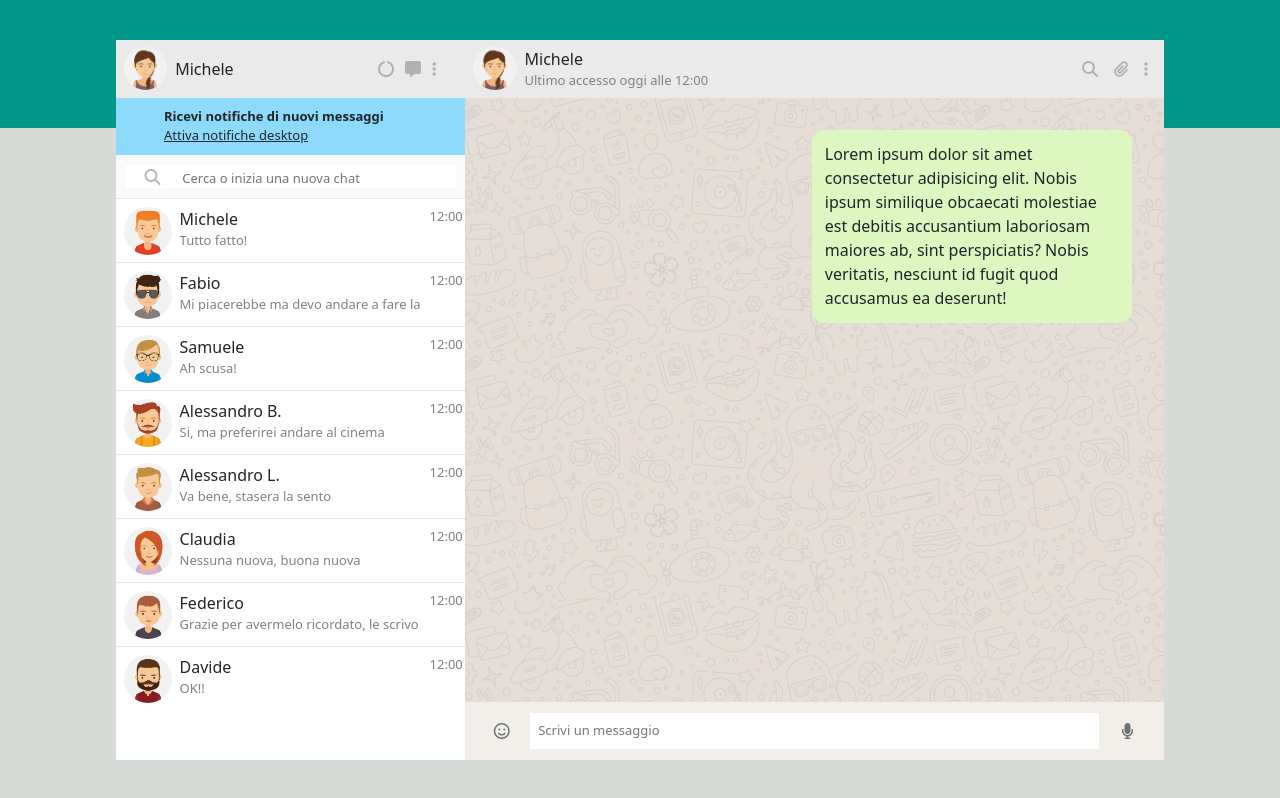
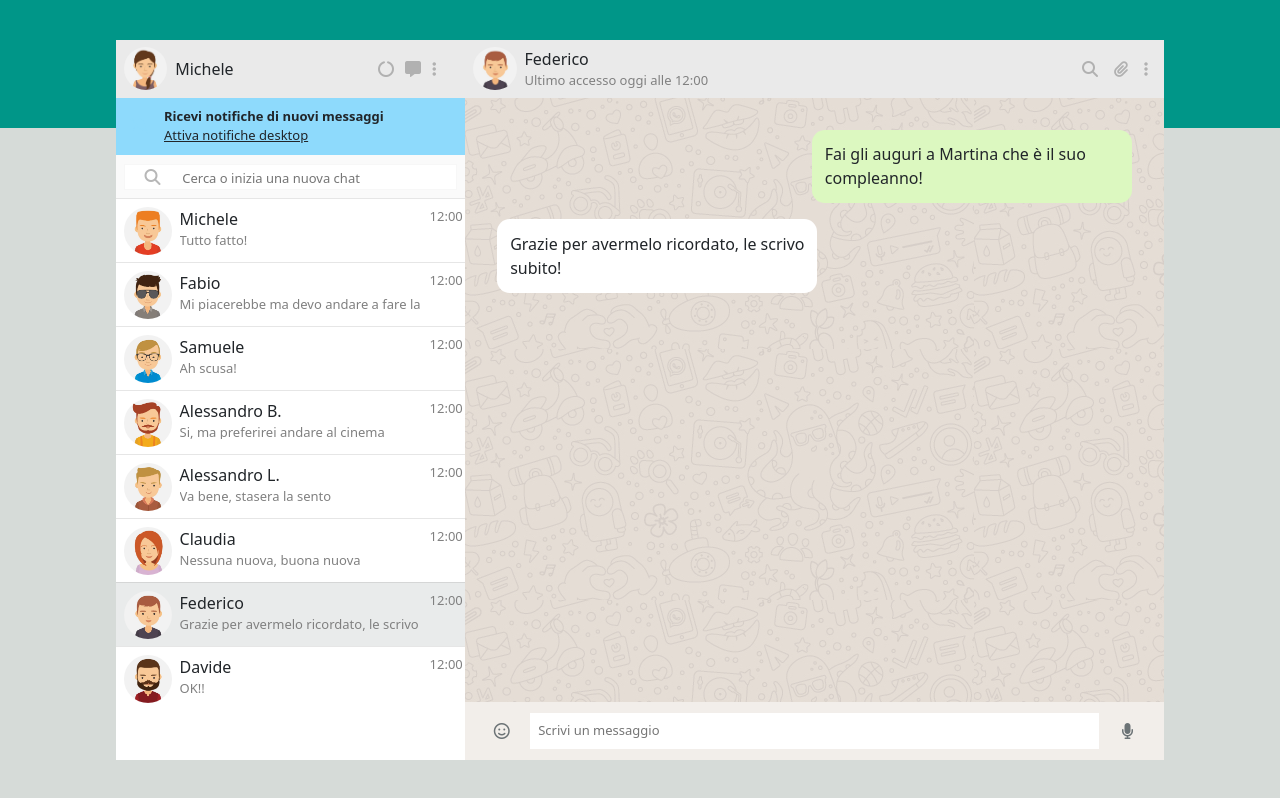
Before and after one commit to Mikee282828/vue-boolzapp, a plain HTML site: page index.html in a window 1280 px wide. Both pictures are taken after a click on the element 290 px from the left and 614 px from the top of the page. Drawn offline with nearby package versions, Linux system fonts and the light colour scheme.

Commit message:
m2 - click sul contatto con visualizzazione dinamica messaggi

```diff
--- a/css/style.css
+++ b/css/style.css
@@ -65,8 +65,11 @@
 .my_contact {
     border-top: rgba(128, 128, 128, 0.2) solid 1px;
     height: 4rem;
+    cursor: pointer;
 }
-
+.my_target{
+    background-color: rgb(233, 235, 235);
+}
 .my_contact_avatar {
     width: 3rem;
 }
--- a/index.html
+++ b/index.html
@@ -67,8 +67,10 @@
                             </div>
                         </div>
 
+
+                        <!-- aaaaaaaaaaaaaaaaaaaaaaaaaaaaaaaaaaaaaaaaaaaaaaaaaaaaaaaaaaaaaaaaa -->
                         <div class="my_contacts w-100">
-                            <div class="my_contact" v-for="contact, index in contacts">
+                            <div class="my_contact" v-for="contact, index in contacts" @click="selected(contact)" :class="addTargetClass(contact)">
                                 <div class="d-flex p-2 justify-content-between">
                                     <div class="col-2">
                                         <img :src="contact.avatar" class="my_contact_avatar rounded-circle">
@@ -97,9 +99,9 @@
                         <div class="my_statusbar w-100">
                             <div class="d-flex w-100 h-100">
                                 <div class="col-9 d-flex align-items-center ps-2">
-                                    <img src="./img/avatar_io.jpg" class="h-75 me-2 rounded-circle">
+                                    <img :src="target.avatar" class="h-75 me-2 rounded-circle">
                                     <div>
-                                        <div class="m-0">Michele</div>
+                                        <div class="m-0">{{target.name}}</div>
                                         <div class="my_last_access_time">Ultimo accesso oggi alle 12:00 </div>
                                     </div>
                                 </div>
@@ -112,9 +114,9 @@
                         </div>
 
                         <div class="my_text_body">
-                            <div class="d-flex justify-content-end mb-3">
-                                <div class="my_message_box">
-                                    Lorem ipsum dolor sit amet consectetur adipisicing elit. Nobis ipsum similique obcaecati molestiae est debitis accusantium laboriosam maiores ab, sint perspiciatis? Nobis veritatis, nesciunt id fugit quod accusamus ea deserunt!
+                            <div class="d-flex mb-3" v-for="message in target.messages" :class="startOrEnd(message.status)">
+                                <div :class="mineOrTheir(message.status)">
+                                    {{message.message}}
                                 </div>
                             </div>
                         </div>
--- a/main.js
+++ b/main.js
@@ -165,8 +165,39 @@ createApp({
                         }
                     ],
                 }
-            ]
-
+            ],
+            target:
+            {
+                name: '',
+                avatar: '',
+                visible: true,
+                messages: [
+                ]
+            },
+        }
+    },
+    methods:{
+        selected(contact){
+            this.target = contact;
+        },
+        addTargetClass(contact){
+            if(contact == this.target){
+                return "my_target";
+            }
+        },
+        startOrEnd(status){
+            if(status == "sent"){
+                return "justify-content-end";
+            }else{
+                return "justify-content-start"
+            }
+        },
+        mineOrTheir(status){
+            if(status == "sent"){
+                return "my_message_box";
+            }else{
+                return "my_contact_message_box"
+            }
         }
     }
 }).mount('#app')
```
